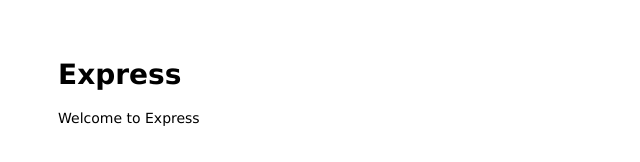
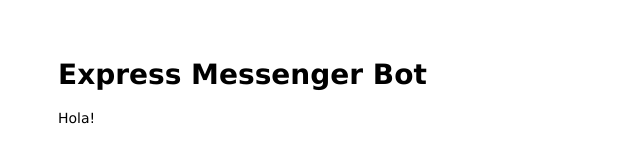
Before and after one commit to akobashikawa/express-messenger-bot, a website: page public/index.html in a window 1280 px wide. Shown: the whole page, without its empty margins (0-640 px from the left). Drawn offline with Linux system fonts and the light colour scheme.

Commit message:
Personaliza home

```diff
--- a/public/index.html
+++ b/public/index.html
@@ -1,13 +1,13 @@
 <html>
 
 <head>
-  <title>Express</title>
+  <title>Express Messenger Bot</title>
   <link rel="stylesheet" href="/stylesheets/style.css">
 </head>
 
 <body>
-  <h1>Express</h1>
-  <p>Welcome to Express</p>
+  <h1>Express Messenger Bot</h1>
+  <p>Hola!</p>
 </body>
 
 </html>
```
